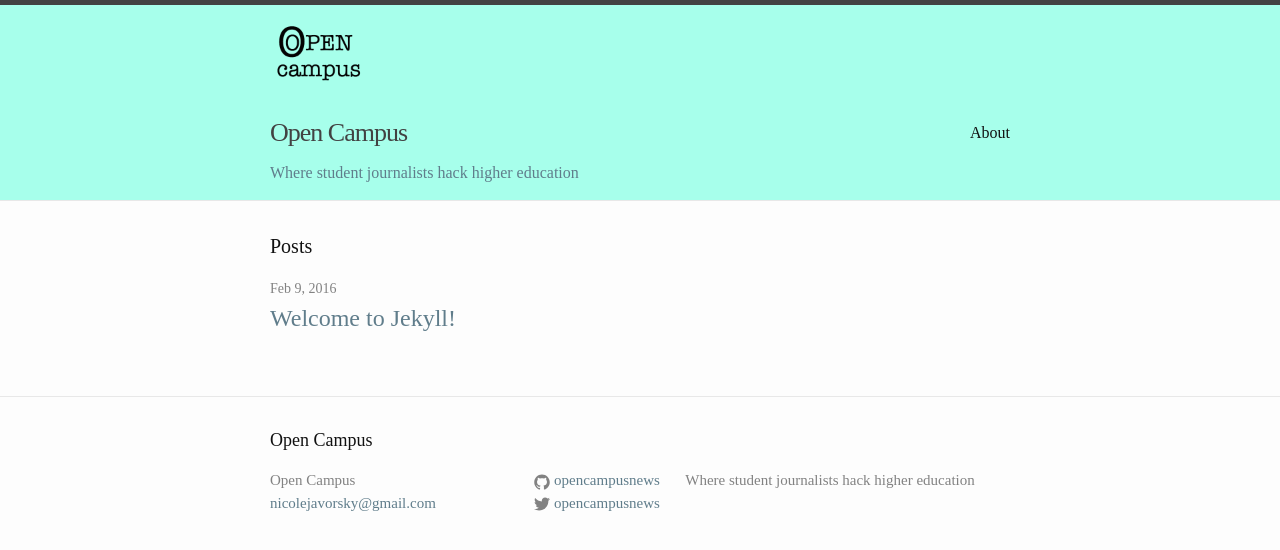
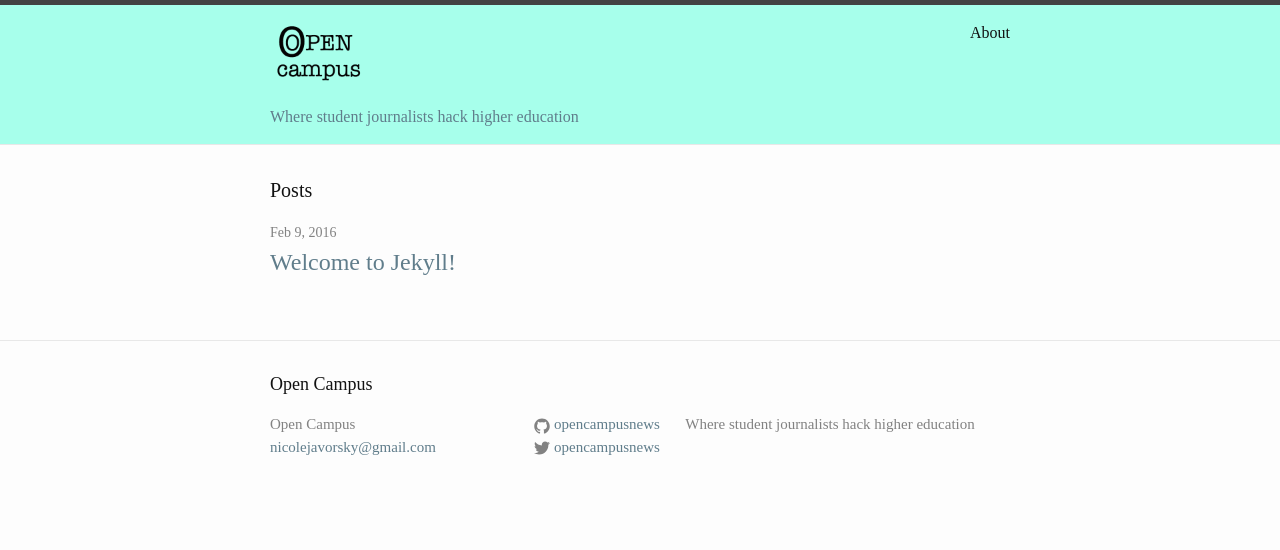
Before and after one commit to opencampusnews/opencampusnews.github.io, a Jekyll site: the page built from index.html, in a window 1280 px wide. Shown: the top 550 px of the page. Built offline with Jekyll 4.4.1, drawn with Linux system fonts in a browser that asks for light colours; some web fonts are replaced.

Commit message:
removed title

```diff
--- a/_includes/header.html
+++ b/_includes/header.html
@@ -1,9 +1,6 @@
 <header class="site-header">
   <div class="wrapper">
     <img src="images/logo.png" height=100px width=100px>
-  </div>
-  <div class="wrapper">
-    <a class="site-title" href="{{ site.baseurl }}/">{{ site.title }}</a>
     <nav class="site-nav">
       <a href="#" class="menu-icon">
         <svg viewBox="0 0 18 15">
```
